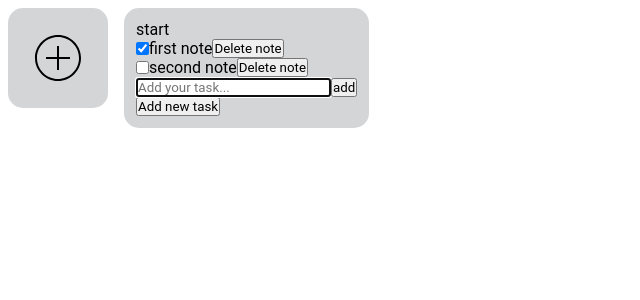
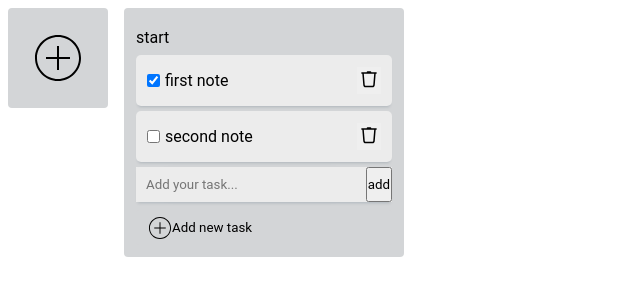
Before and after one commit to rupturevryky/Note, a React (Create React App) app: page / in a window 1280 px wide. Both pictures are taken after a click on the button "Add new task". Shown: the top 300 px of the page, without its empty margins (0-640 px from the left). Built offline with nearby package versions, Linux system fonts and the light colour scheme.

Commit message:
add some style

```diff
--- a/src/components/AddNoteboockButton/AddNoteboockButton.module.scss
+++ b/src/components/AddNoteboockButton/AddNoteboockButton.module.scss
@@ -7,7 +7,7 @@
 
     width: 100px;
     height: 100px;
-    border-radius: 15px;
+    border-radius: 4px;
     background-color: $bgcCards;
 
     margin: 8px;
--- a/src/components/Note/Note.tsx
+++ b/src/components/Note/Note.tsx
@@ -8,10 +8,11 @@ interface NoteProps{
     notebookId: string,
     noteId: string,
     noteTitle: string,
-    completed: boolean
+    completed: boolean,
+    place: number,
 }
 
-const Note: React.FC<NoteProps> = ({ notebookId, noteId, noteTitle, completed }) => {
+const Note: React.FC<NoteProps> = ({ notebookId, noteId, noteTitle, completed, place }) => {
 
     const dispatch = useAppDispatch()
     const [noteNameInputActive, setNoteNameInputActive] = useState(false)
@@ -25,8 +26,7 @@ const Note: React.FC<NoteProps> = ({ notebookId, noteId, noteTitle, completed })
         const action = { nodebookId: nodebookId, noteId: noteId }
         dispatch(removeNote(action))
     }
-    const renameNoteTitle = (key?: string) => {
-        if (key) {
+    const renameNoteTitle = (key: string) => {
             if (key === "Enter" && noteName.trim() !== '' && noteName !== noteTitle) {
                 dispatch(renameNote({ notebookId: notebookId, noteId: noteId, newNoteName: noteName }))    // меняет title в state.notebook
                 setNoteNameInputActive(false)
@@ -36,34 +36,33 @@ const Note: React.FC<NoteProps> = ({ notebookId, noteId, noteTitle, completed })
                 setNoteName(noteTitle)
                 setNoteNameInputActive(false)
             }
-        } else {                                                                            // в onBlur функция renameStateTitle проискодит без key
-            if (noteName.trim() !== '' && noteName !== noteTitle) {
-                dispatch(renameNote({ notebookId: notebookId, noteId: noteId, newNoteName: noteName }))    // аналогично верхней части
-                setNoteNameInputActive(false)
-            } else if (noteName.trim() !== '') {
-                setNoteNameInputActive(false)
-            } else if (noteName.trim() === '') {
-                setNoteName(noteTitle)
-                setNoteNameInputActive(false)
-            }
-        }
     }
     const noteNameBlock = noteNameInputActive
         ? <input value={noteName}
             onChange={e => setNoteName(e.target.value)}
             onKeyDown={e => renameNoteTitle(e.key)}
-            onBlur={() => renameNoteTitle()}
+            onBlur={() => renameNoteTitle("Enter")}
             autoFocus/>
-        : <p onDoubleClick={() => setNoteNameInputActive(true)}>{noteName}</p>
+        : <p>{noteName}</p>
 
     return (
-        <li className={s.li}>
-            <input type="checkbox" name="checkbox" checked={completed}
-                onChange={() => onChangeCheckboxHandler(notebookId, noteId)}/>
-            {noteNameBlock}
-            <button onClick={() => onDeleteHandler(notebookId, noteId)}>Delete note</button>
+        <li
+            onDoubleClick={() => setNoteNameInputActive(true)}
+            className={s.li}>
+            <div>
+                <input type="checkbox" name="checkbox" id='checkbox' checked={completed} className={s.cursorPointer}
+                    onChange={() => onChangeCheckboxHandler(notebookId, noteId)}/>
+                {noteNameBlock}
+            </div>
+
+            <button
+                className={s.cursorPointer}
+                onClick={() => onDeleteHandler(notebookId, noteId)}>
+                <svg xmlns="http://www.w3.org/2000/svg"  viewBox="0 0 64 64" width="24px" height="24px"><path d="M 28 11 C 26.895 11 26 11.895 26 13 L 26 14 L 13 14 C 11.896 14 11 14.896 11 16 C 11 17.104 11.896 18 13 18 L 14.160156 18 L 16.701172 48.498047 C 16.957172 51.583047 19.585641 54 22.681641 54 L 41.318359 54 C 44.414359 54 47.041828 51.583047 47.298828 48.498047 L 49.839844 18 L 51 18 C 52.104 18 53 17.104 53 16 C 53 14.896 52.104 14 51 14 L 38 14 L 38 13 C 38 11.895 37.105 11 36 11 L 28 11 z M 18.173828 18 L 45.828125 18 L 43.3125 48.166016 C 43.2265 49.194016 42.352313 50 41.320312 50 L 22.681641 50 C 21.648641 50 20.7725 49.194016 20.6875 48.166016 L 18.173828 18 z"/></svg>
+            </button>
         </li>
     )
+
 }
 
 export default Note;
--- a/src/components/Note/note.module.scss
+++ b/src/components/Note/note.module.scss
@@ -1,5 +1,50 @@
+@import '../../style/constants.scss';
+
 .li {
     display: flex;
+    justify-content: space-between;
+    align-items: center;
+
+    padding: 8px 11px 8px 11px;
+    margin-bottom: 5px;
+    border-radius: 5px;
 
     list-style-type: none;
+
+    background-color: $bgcNodes;
+    box-shadow: $boxShadow;
+
+    cursor: pointer;
+
+    div{
+        display: flex;
+
+        input {
+            padding-left: 10px;
+            margin-right: 5px;
+
+            height: 35px;
+
+            border-radius: 3px;
+            border: 0;
+
+            background-color: $bgcNodes;
+
+            &:focus {
+                outline: none;
+                box-shadow: 1px 0px 29px -17px $bgcCards;
+              }
+        }
+        p {
+            display: flex;
+            align-items: center;
+        }
+    }
+
+    button{
+        margin-left: 5px;
+
+        border: 0;
+    }
+
 }
--- a/src/components/NoteboockItems/NoteboockItems.tsx
+++ b/src/components/NoteboockItems/NoteboockItems.tsx
@@ -58,8 +58,7 @@ const NoteboockItems: React.FC<NoteboockItemsProos> = ({  notebookId, title, fil
         settitleInputIsActive(true)
     }
 
-    const renameStateTitle = (key?: string) => {                                            // key для функции onKeyDown,
-        if (key) {
+    const renameStateTitle = (key: string) => {                                            // key для функции onKeyDown,
             if (key === "Enter" && titleName.trim() !== '' && titleName !== title) {
                 dispatch(renameNotebook({ newNotebookName: titleName, notebookId: notebookId }))    // меняет title в state.notebook
                 settitleInputIsActive(false)
@@ -69,56 +68,57 @@ const NoteboockItems: React.FC<NoteboockItemsProos> = ({  notebookId, title, fil
                 setTitleName(title)
                 settitleInputIsActive(false)
             }
-        } else {                                                                            // в onBlur функция renameStateTitle проискодит без key
-            if (titleName.trim() !== '' && titleName !== title) {
-                dispatch(renameNotebook({ newNotebookName: titleName, notebookId: notebookId }))    // аналогично верхней части
-                settitleInputIsActive(false)
-            } else if (titleName.trim() !== '') {
-                settitleInputIsActive(false)
-            } else if (titleName.trim() === '') {
-                setTitleName(title)
-                settitleInputIsActive(false)
-            }
-        }
 
     }
 
     const AddTaskForm = AddTaskFormIsActive
-        ? <><input                               // input с строкой для новой task-и
+        ? <div  className={s.AddTaskForm}>
+            <input                               // input с строкой для новой task-и
                 placeholder="Add your task..."
+
                 value={TaskFormValue}
                 onChange={e => setTaskFormValue(e.target.value)}      // Управляемый input для новой task-и
                 onKeyDown={e => EnterTaskFormHandler(e.key)}        // добавляет task-у по нажатию Enter
                 onBlur={addTaskHandler}
                 autoFocus/>
-            <button onClick={addTaskHandler}>add</button></>  // создаёт task-у и убирает input
+            <button onClick={addTaskHandler}>add</button></div>  // создаёт task-у и убирает input
         : null
 
-        const noteList = notes?.map(note => (       //создание мелких заметок
+        const noteList = notes?.map((note, place) => (       //создание мелких заметок
         <Note
             notebookId={notebookId}
             noteId={note.id}
             noteTitle={note.title}
             completed={note.completed}
-            key={note.id} />
+            key={note.id}
+            place={place}
+            />
         ))
 
-    const titleInput = titleInputIsActive                               // Заголовок
-            ? <input value={titleName}                              // input для смены заголовка
+    const titleInput = titleInputIsActive                               // notebook заголовок
+        ? <input                                                         // input для смены заголовка
+            value={titleName}
             onChange={e => setTitleName(e.target.value)}
             onKeyDown={e => renameStateTitle(e.key)}
-                onBlur={() => renameStateTitle()}
+            onBlur={() => renameStateTitle("Enter")}
             autoFocus/>
-            : <p onDoubleClick={toggleTitleInput}>{titleName}</p>        // обычный заголовок
+        : <p                                                            // обычный <p> заголовок
+            className={s.notebookTitle}
+            onDoubleClick={toggleTitleInput}>{titleName}</p>
 
     return (
         <div className={s.noteboockItems}>
-            {titleInput}
+            {titleInput}                                                 {/* notebook заголовок */}
             <ul>
                 {noteList}
             </ul>
             {AddTaskForm}
-            <button onClick={addNewTaskHandler} className={s.addNewTaskButton}>Add new task</button> {/* Открывает и закрывает input для новой note-ы*/}
+            <button                             // Открывает и закрывает input для новой note-ы
+                onClick={addNewTaskHandler}
+                className={s.addNewTaskButton}>
+                <svg xmlns="http://www.w3.org/2000/svg"  viewBox="0 0 50 50" width="24px" height="24px"><path d="M 25 2 C 12.309295 2 2 12.309295 2 25 C 2 37.690705 12.309295 48 25 48 C 37.690705 48 48 37.690705 48 25 C 48 12.309295 37.690705 2 25 2 z M 25 4 C 36.609824 4 46 13.390176 46 25 C 46 36.609824 36.609824 46 25 46 C 13.390176 46 4 36.609824 4 25 C 4 13.390176 13.390176 4 25 4 z M 24 13 L 24 24 L 13 24 L 13 26 L 24 26 L 24 37 L 26 37 L 26 26 L 37 26 L 37 24 L 26 24 L 26 13 L 24 13 z"/></svg>
+                Add new task
+            </button>
         </div>
     )
 }
--- a/src/components/NoteboockItems/noteboockItems.module.scss
+++ b/src/components/NoteboockItems/noteboockItems.module.scss
@@ -4,13 +4,72 @@
     flex-direction: column;
     text-align: left;
 
-    // width: 300px;
-    border-radius: 15px;
+    // height: auto;
+    min-width: 280px;
+    border-radius: 4px;
     padding: 12px;
     margin: 8px;
 
     background-color: $bgcCards;
+
+    .notebookTitle{
+        padding: 8px 0 8px 0;
+    }
+
+    p {
+        cursor: pointer;
+    }
+
+    .AddTaskForm{
+        display: flex;
+        justify-content: space-between;
+
+        background-color: $bgcNodes;
+
+        margin-bottom: 8px;
+
+        cursor: pointer;
+
+        box-shadow: $boxShadow;
+
+        button {
+            cursor: pointer;
+        }
+
+        input {
+            border-radius: 3px;
+            border: 0;
+            width: 100%;
+            height: 35px;
+            padding-left: 10px;
+
+            background-color: $bgcNodes;
+
+            &:focus {
+                outline: none;
+                box-shadow: 1px 0px 29px -17px rgba(186, 186, 186, 1);
+              }
+        }
+    }
 }
 .addNewTaskButton{
     display: flex;
+    align-items: center;
+
+    height: 35px;
+    width: 100%;
+    border: 0;
+    border-radius: 3px;
+
+    background-color: $bgcCards;
+
+    padding: 12px;
+
+    transition: all 0.1s ease;
+
+    cursor: pointer;
+
+    &:hover {
+        background-color: $addBtnHover;
+    }
 }
--- a/src/components/Notebook/Notebook.tsx
+++ b/src/components/Notebook/Notebook.tsx
@@ -2,6 +2,7 @@ import React from 'react';
 
 import { useAppSelector } from "../../store/hooks"
 import NoteboockItems from "../NoteboockItems/NoteboockItems";
+
 import "./notebook.scss"
 
 const Noteboock: React.FC = () => {
--- a/src/style/constants.scss
+++ b/src/style/constants.scss
@@ -1,2 +1,9 @@
 $bgcCards: #d3d5d7;
-$bgcNodes: #ececec,
+$bgcNodes: #ececec;
+$addBtnHover: rgb(193,193,197);
+
+$boxShadow: 0px 3px 3px -2px rgba(34, 60, 80, 0.2);
+
+.cursorPointer {
+    cursor: pointer;
+}
```
Also changed, not shown: src/style/addIconWithoutSircl.svg (added), src/style/deleteIcon.svg (added). Lines whose indentation alone changed are shown as unchanged.
